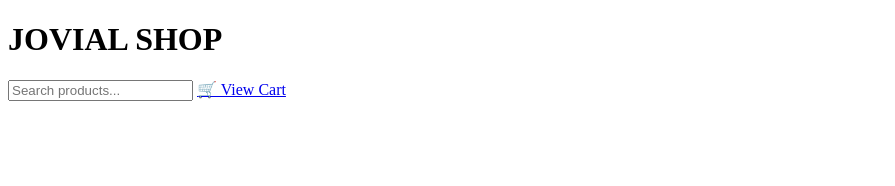
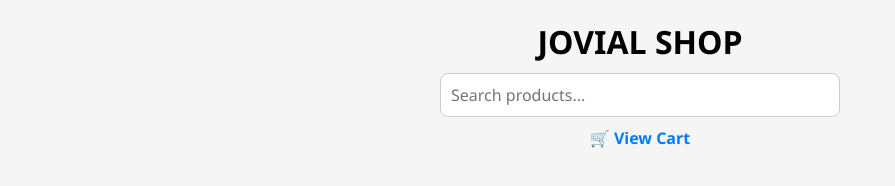
Before and after one commit to 1235-him/e-commerce.github.io, a plain HTML site: page index.html in a window 1280 px wide. Shown: the whole page, without its empty margins (0-895 px from the left). Drawn offline with Linux system fonts and the light colour scheme; no server answers.

Commit message:
Update index.html

```diff
--- a/index.html
+++ b/index.html
@@ -4,7 +4,7 @@
   <meta charset="UTF-8" />
   <meta name="viewport" content="width=device-width, initial-scale=1.0"/>
   <title>My Shop</title>
-  <link rel="stylesheet" href="him.css"/>
+  <link rel="stylesheet" href="web.css"/>
 </head>
 <body>
   <header>
```
